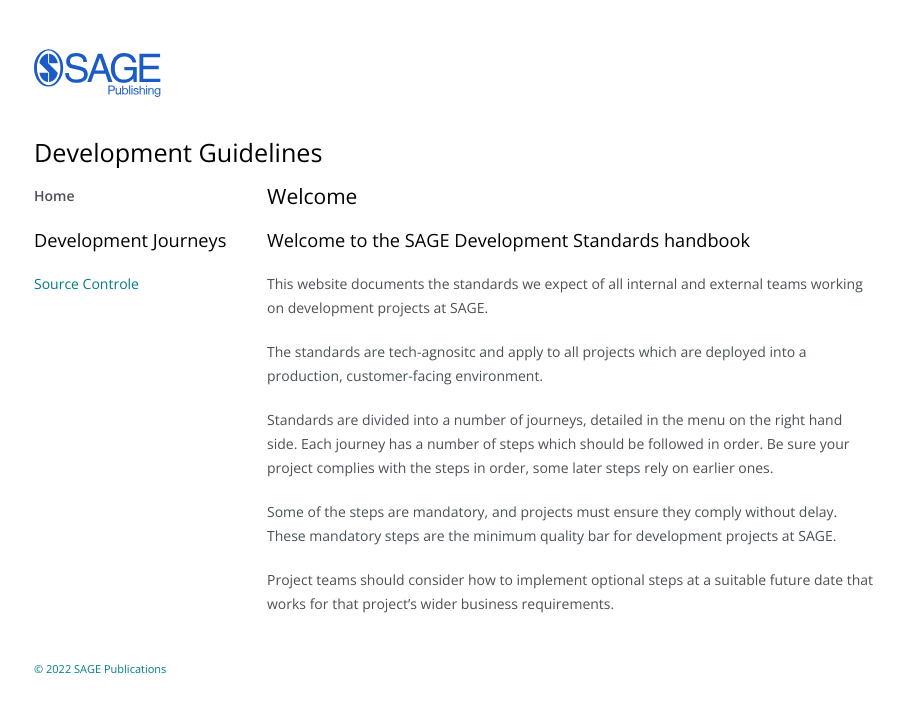
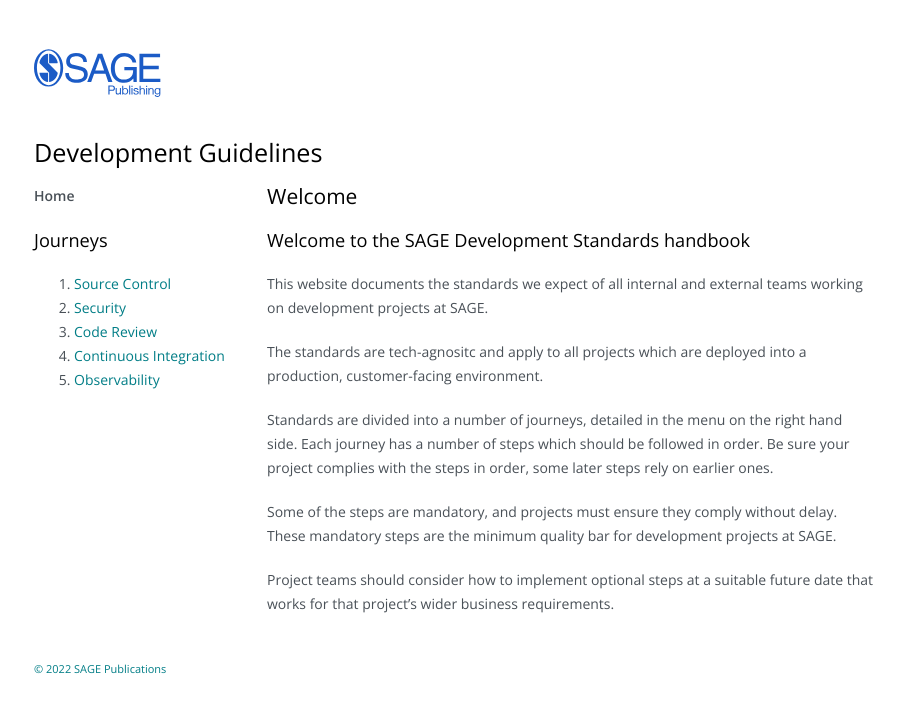
Before and after one commit to sagepublishing/sagepublishing.github.io, a Jekyll site: the page built from index.md, in a window 1280 px wide. Shown: the top 713 px of the page, without its empty margins (140-1043 px from the left). Built offline with Jekyll 4.4.1, drawn with Linux system fonts in a browser that asks for light colours; nearby versions of some CDN libraries.

```diff
--- a/_includes/nav.html
+++ b/_includes/nav.html
@@ -4,11 +4,23 @@
             <a href="{{ site.baseurl }}/">Home</a>
         </li>
     </ul>
-    <h2 class="gamma">Development Journeys</h2>
-    <ul>
+    <h2 class="gamma">Journeys</h2>
+    <ol>
         <li{% if page.body_class == 'source-control' %} class="active"{% endif %}>
-            <a href="{{ site.baseurl }}/journeys/source-control.html">Source Controle</a>
+            <a href="{{ site.baseurl }}/journeys/source-control.html">Source Control</a>
         </li>
-    </ul>
+        <li{% if page.body_class == 'source-control' %} class="active"{% endif %}>
+            <a href="{{ site.baseurl }}/journeys/source-control.html">Security</a>
+        </li>
+        <li{% if page.body_class == 'source-control' %} class="active"{% endif %}>
+            <a href="{{ site.baseurl }}/journeys/source-control.html">Code Review</a>
+        </li>
+        <li{% if page.body_class == 'source-control' %} class="active"{% endif %}>
+            <a href="{{ site.baseurl }}/journeys/source-control.html">Continuous Integration</a>
+        </li>
+        <li{% if page.body_class == 'source-control' %} class="active"{% endif %}>
+            <a href="{{ site.baseurl }}/journeys/source-control.html">Observability</a>
+        </li>
+    </ol>
     <a id="close-btn" class="btn" href="#top"><span aria-hidden>✖</span><span class="sr-only">Close menu</span></a>
 </nav>
```
